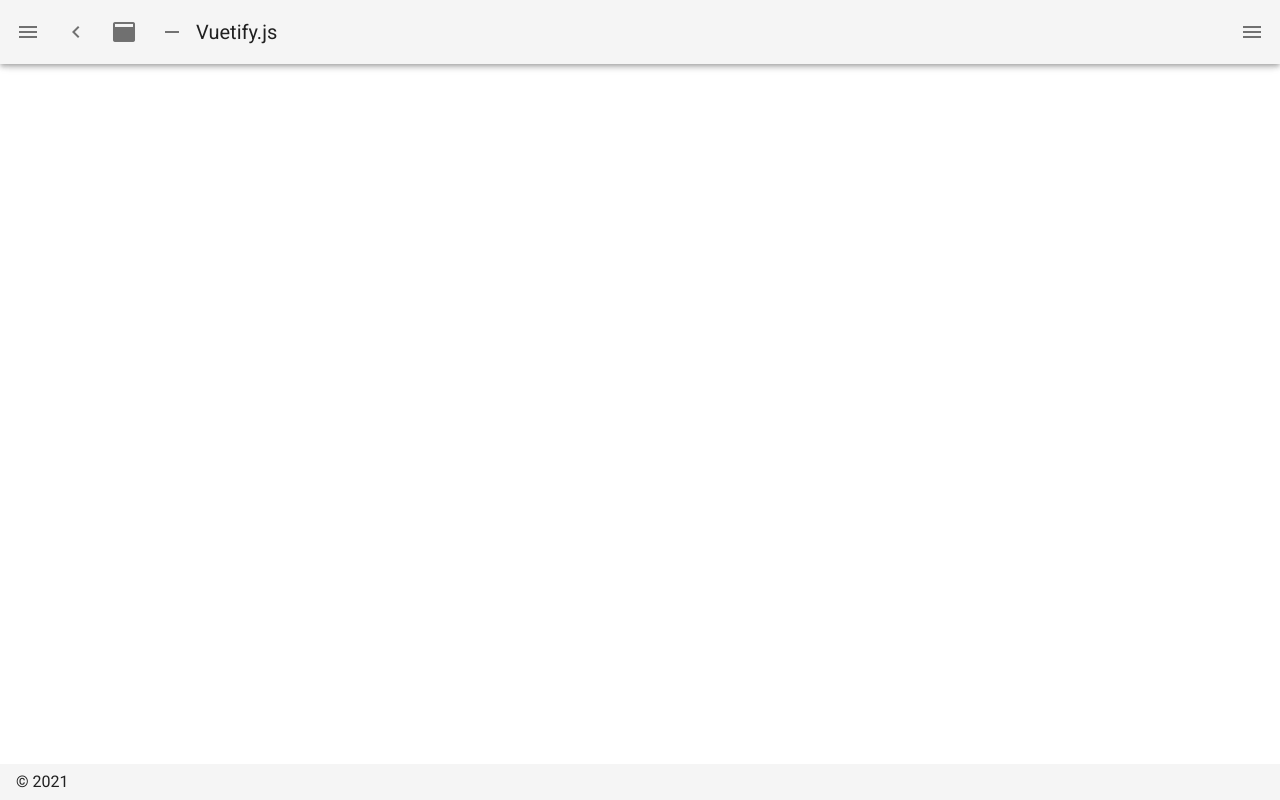
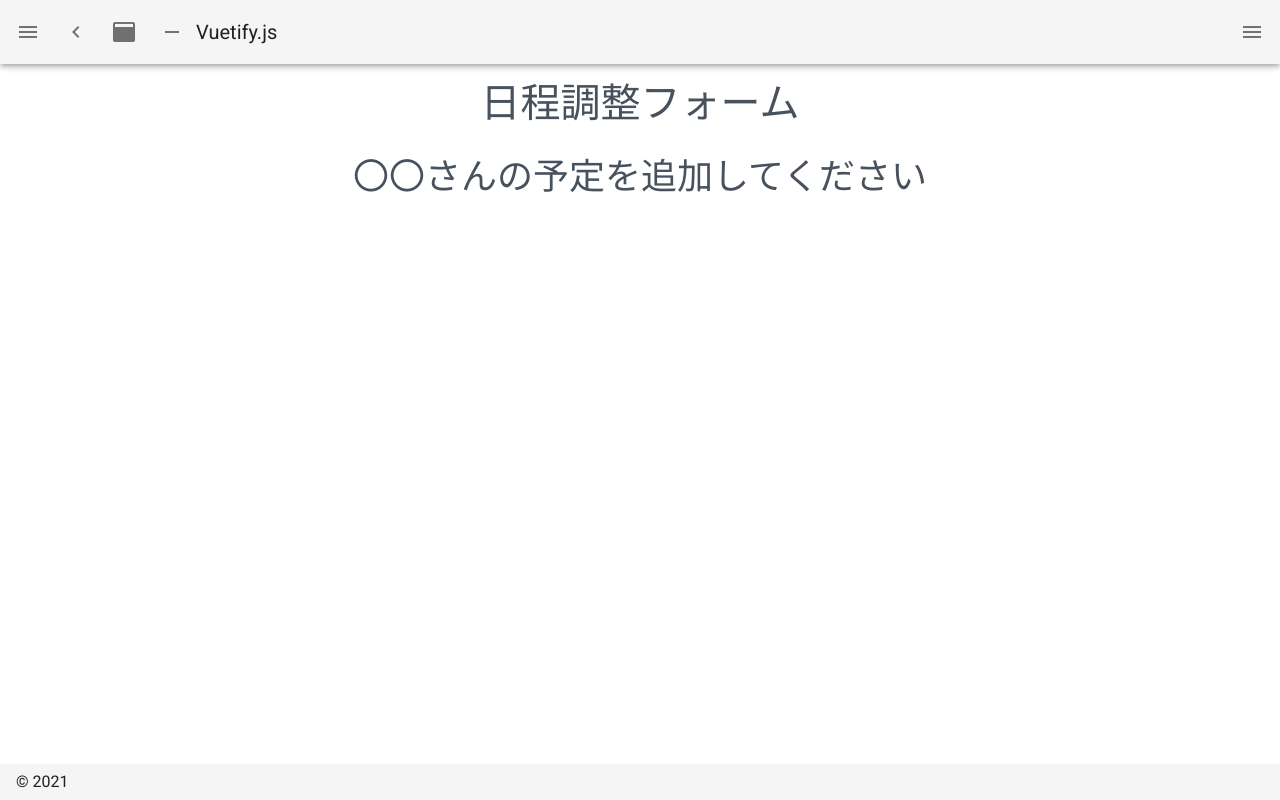
Before and after one commit to Tech-Uni-Summer-Hackathon2021/team-a, a Nuxt app in the folder frontend/: page /projects/dateAdjust in a window 1280 px wide. Before the commit this address had no page. Built offline with nearby package versions, Linux system fonts and the light colour scheme.

Commit message:
日程決めページ

```diff
--- /dev/null
+++ b/frontend/pages/projects/dateAdjust.vue
@@ -0,0 +1,33 @@
+<template>
+  <div>
+    <div class="form">日程調整フォーム</div><br>
+    <div class="input">〇〇さんの予定を追加してください</div>
+  </div>
+</template>
+
+<script>
+  export default {
+
+  }
+</script>
+
+<style scoped>
+* {
+    color:#666666;
+    text-align:center;
+  }
+
+  .form {
+  color: #47525E;
+  font-family: Lato;
+  font-size: 40px;
+  line-height: 52px;
+}
+.input {
+  color: #47525E;
+  font-family: Lato;
+  font-size: 36px;
+  line-height: 46px;
+}
+
+</style>
```
